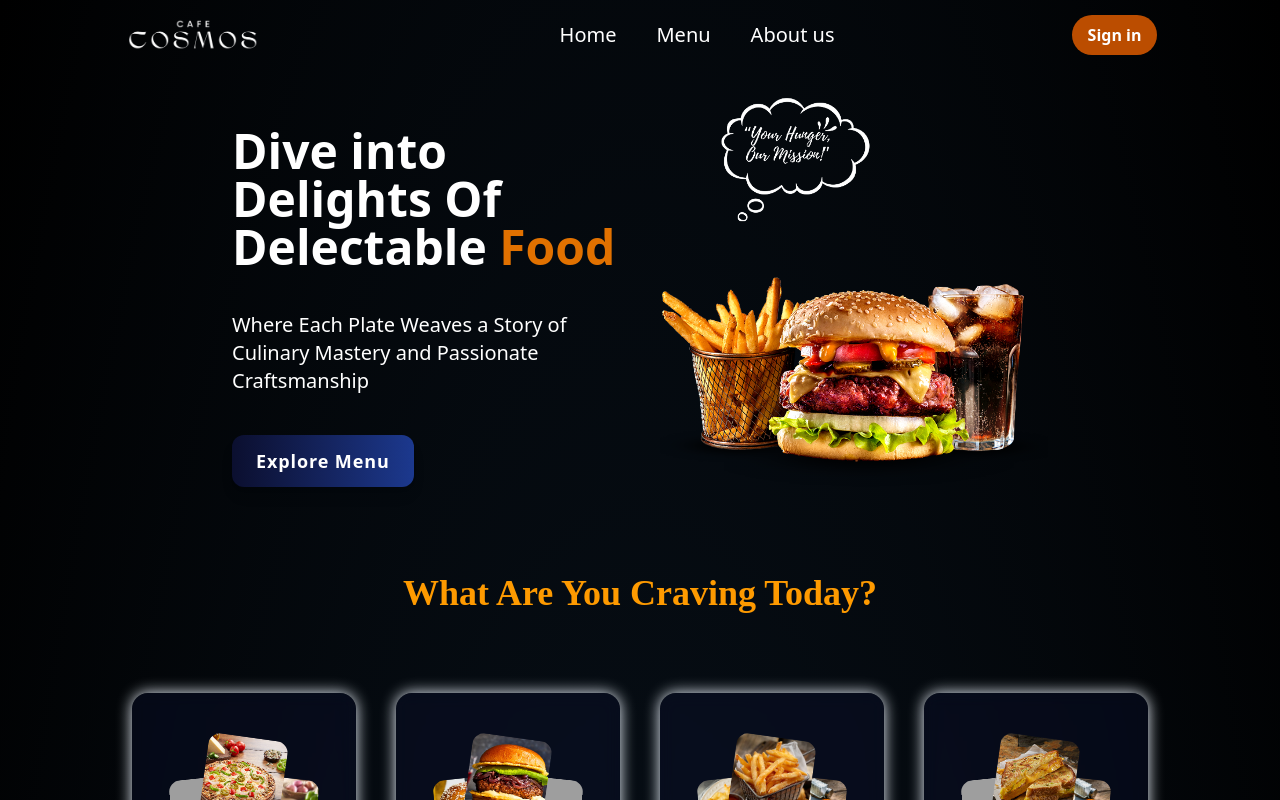
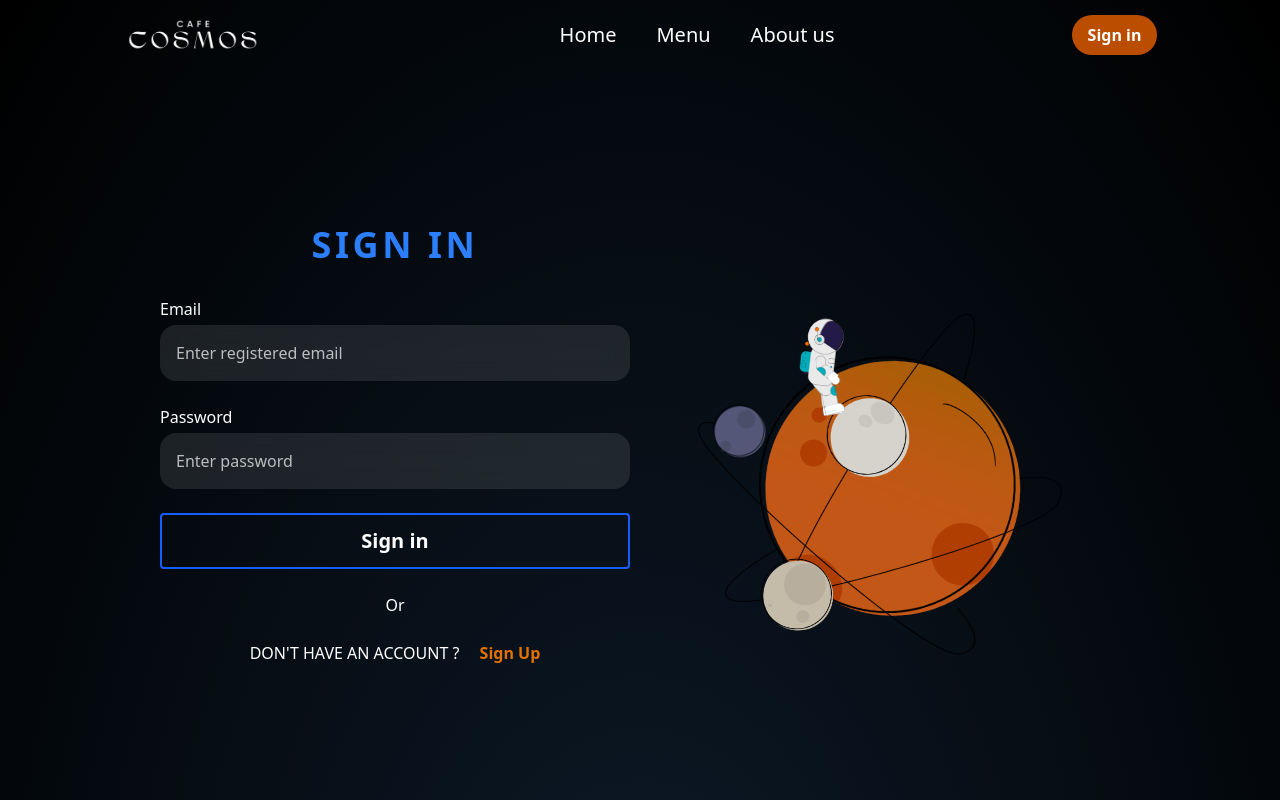
Before and after one commit to Prajakta3176/Space-caffe-frontend, a React (Vite) app: page / in a window 1280 px wide. Shown: the top 800 px of the page. Built offline with nearby package versions, Linux system fonts and the light colour scheme; grey boxes are pictures that could not be loaded; a web font is replaced by a local one.

Commit message:
updated default route

```diff
--- a/src/App.jsx
+++ b/src/App.jsx
@@ -38,7 +38,7 @@ export default function App() {
             <Routes>
                 <Route exact path='/home' element={<Home/>} />
                 <Route path='/signin' element={<SignIn/>} />
-                <Route path='/' element={<Home/>} />
+                <Route path='/' element={<SignIn/>} />
                 <Route path='/signup' element={<SignUp/>} />
                 <Route path='/main-menu' element={<MainMenu/>} />
                 <Route path='/food-details/:foodid' element={<ViewFoodDetails/>} />
```
